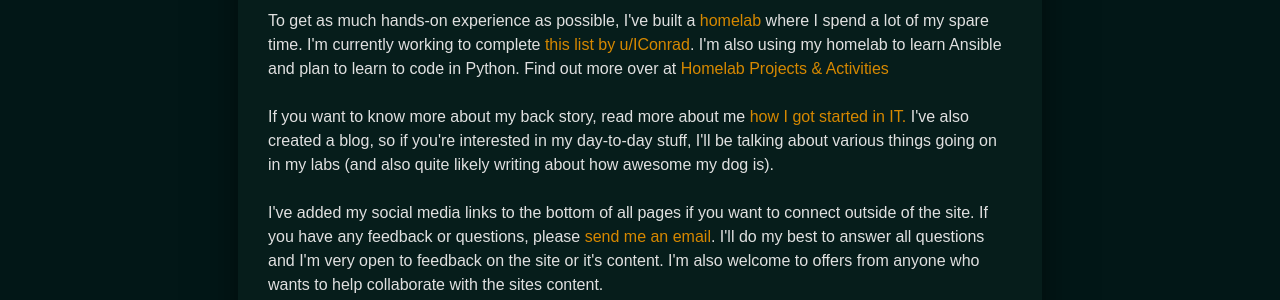
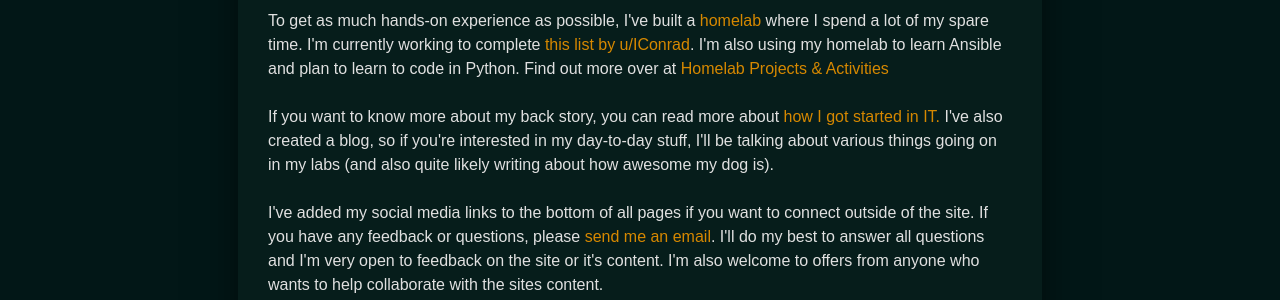
Before and after one commit to tic0uk/devopsapprentice.com, a Jekyll site: the page built from _pages/40_about.markdown, in a window 1280 px wide and 900 px high, scrolled down 556 px. Shown: the part 152-452 px from the top of the window. Built offline with Jekyll 4.4.1, drawn with Linux system fonts in a browser that asks for light colours.

Commit message:
aboutpagechange

```diff
--- a/_pages/40_about.markdown
+++ b/_pages/40_about.markdown
@@ -42,7 +42,7 @@ this list by u/IConrad</a>. I'm also using my homelab to learn Ansible and plan
 to learn to code in Python. Find out more over at <a href="/homelab/">Homelab
 Projects & Activities</a>
 <br><br>
-If you want to know more about my back story, read more about me  <a href="/mystory/part1">how I got started in IT.</a> I've also created a blog, so if you're interested in my day-to-day
+If you want to know more about my back story, you can read more about  <a href="/mystory/part1">how I got started in IT.</a> I've also created a blog, so if you're interested in my day-to-day
 stuff, I'll be talking about various things going on in my labs
 (and also quite likely writing about how awesome my dog is).
 <br><br>
```
